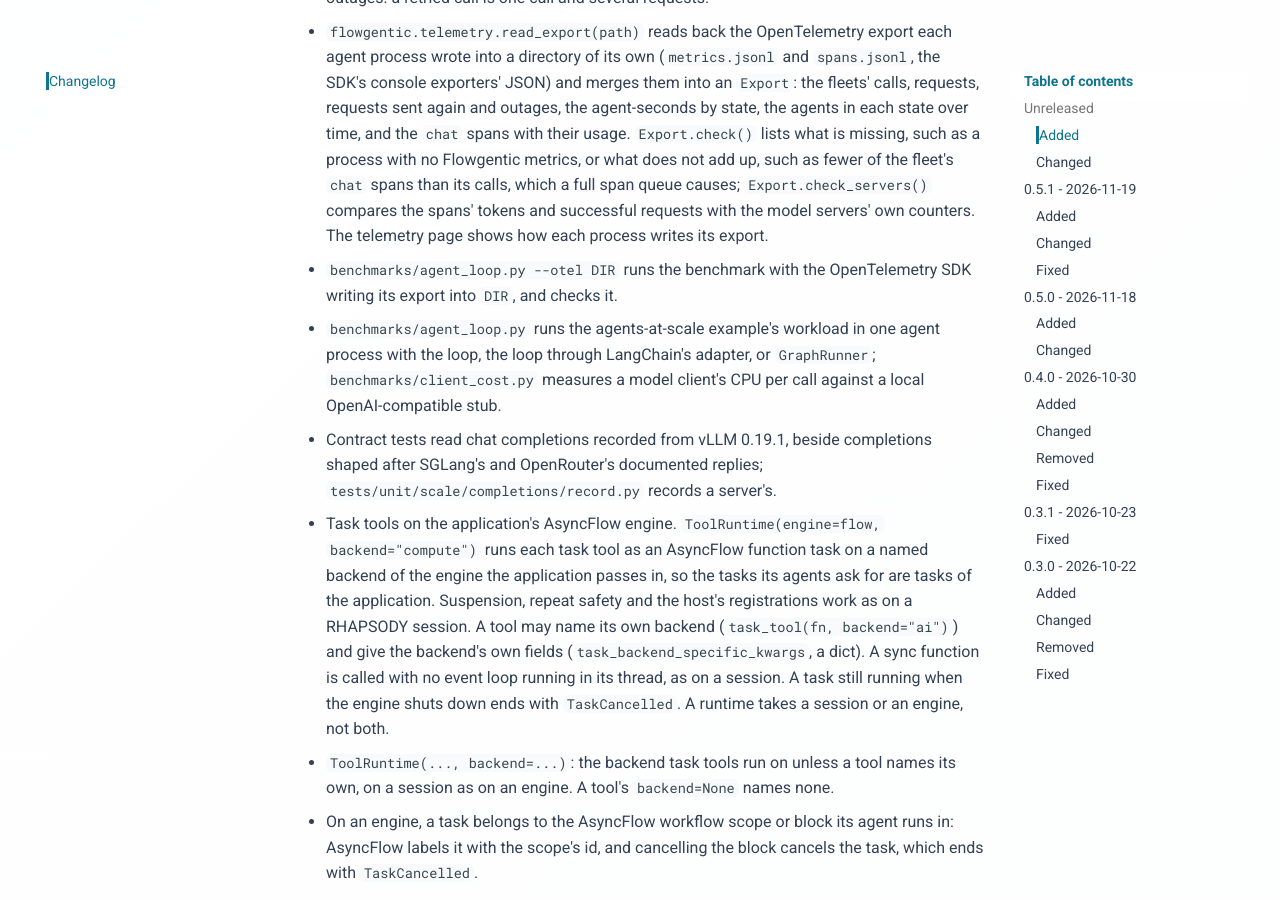
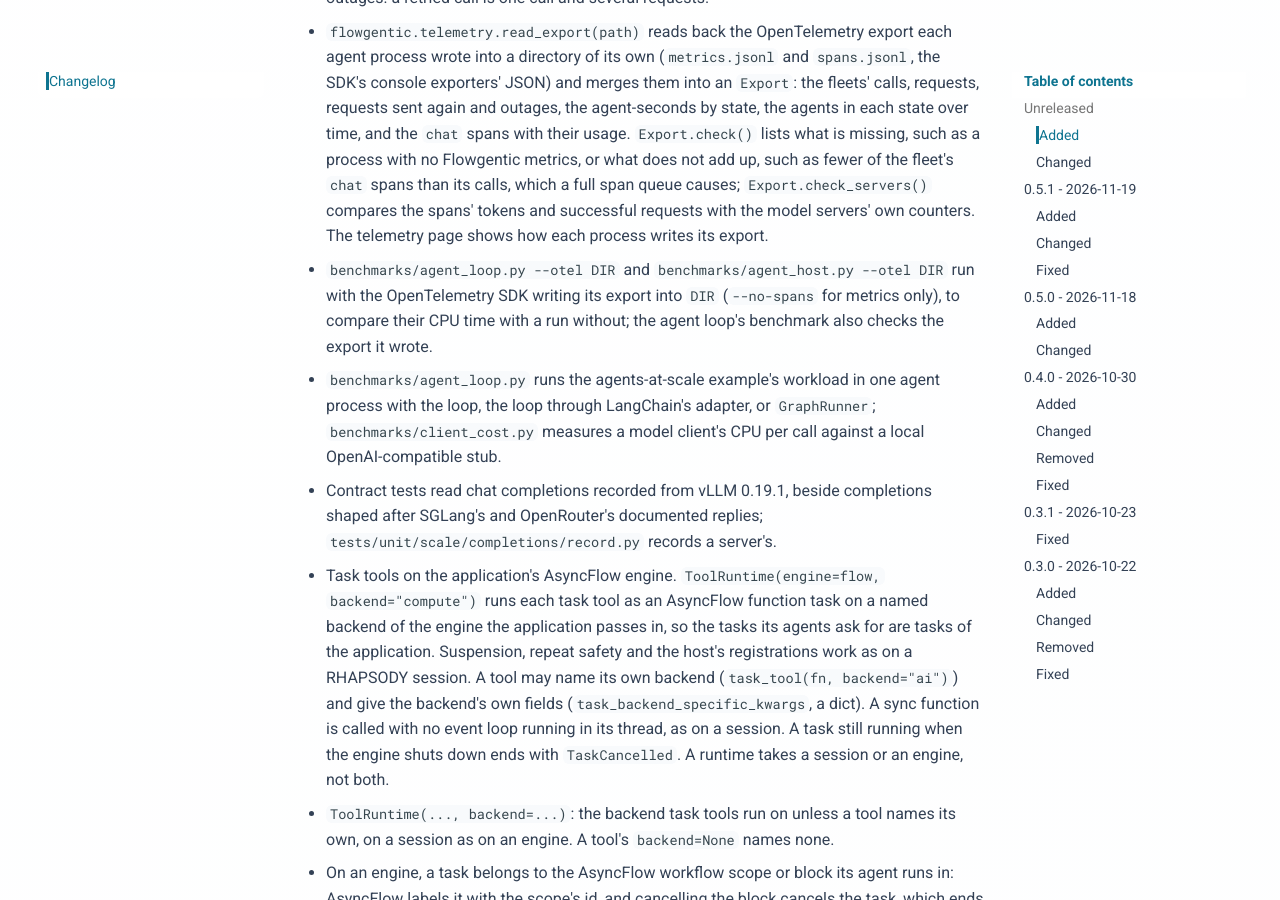
Before and after one commit to stride-research/flowgentic, an MkDocs documentation site: the page built from docs/changelog.md, in a window 1280 px wide and 900 px high, scrolled down 2548 px. Built offline with MkDocs 1.6.1 and Material for MkDocs 9.7.7, drawn with Linux system fonts in a browser that asks for light colours; comment, search, counter and statistics services are not loaded.

Commit message:
Say what the OpenTelemetry SDK costs, as the benchmarks measured it

```diff
--- a/CHANGELOG.md
+++ b/CHANGELOG.md
@@ -118,8 +118,10 @@ decision record.
   `Export.check_servers()` compares the spans' tokens and successful requests
   with the model servers' own counters. The telemetry page shows how each
   process writes its export.
-- `benchmarks/agent_loop.py --otel DIR` runs the benchmark with the
-  OpenTelemetry SDK writing its export into `DIR`, and checks it.
+- `benchmarks/agent_loop.py --otel DIR` and `benchmarks/agent_host.py --otel
+  DIR` run with the OpenTelemetry SDK writing its export into `DIR`
+  (`--no-spans` for metrics only), to compare their CPU time with a run
+  without; the agent loop's benchmark also checks the export it wrote.
 - `benchmarks/agent_loop.py` runs the agents-at-scale example's workload in
   one agent process with the loop, the loop through LangChain's adapter, or
   `GraphRunner`; `benchmarks/client_cost.py` measures a model client's CPU per
```
Also changed, not shown: docs/features/telemetry.md (+22 -0 lines).
